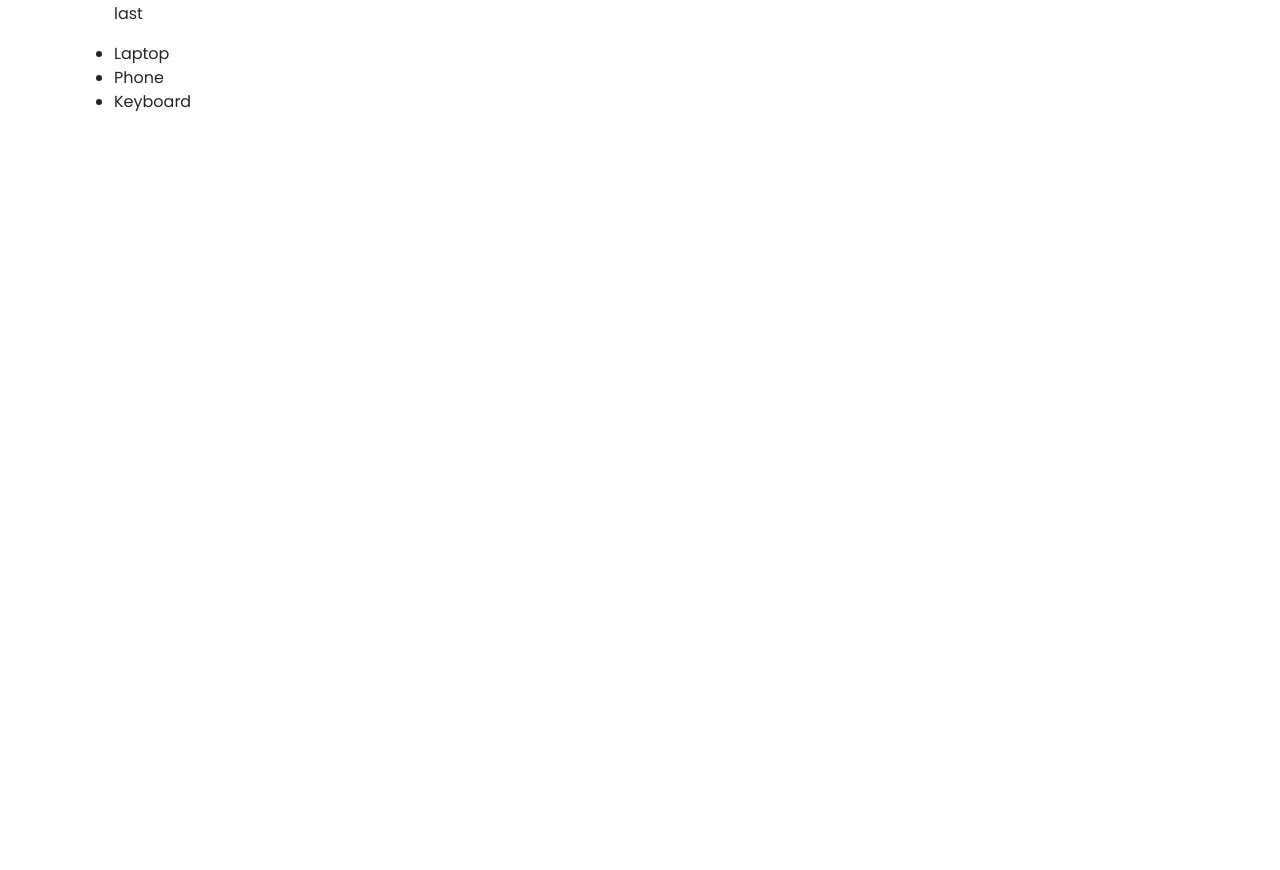
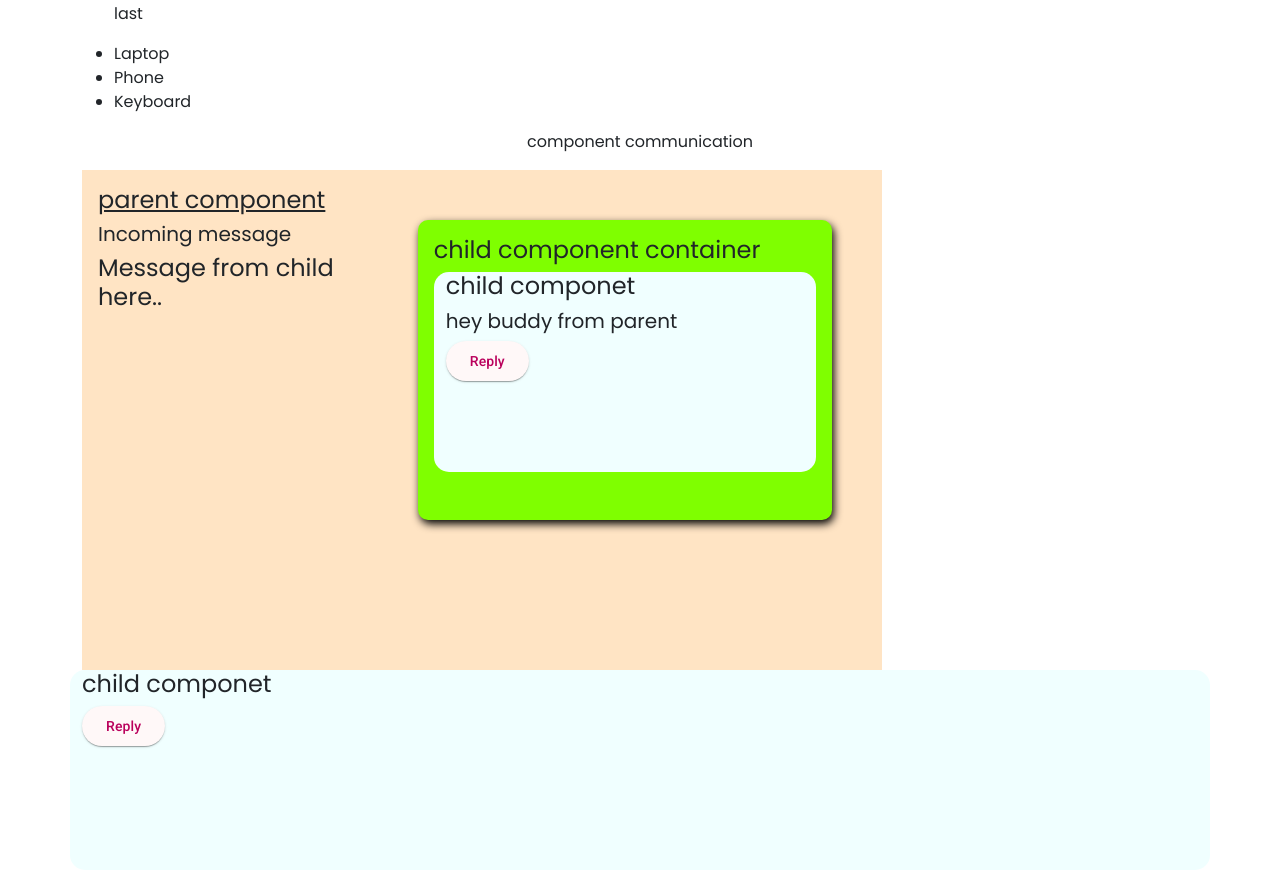
Before and after one commit to karthikeya-mamillapalli/angular19, an Angular app in the folder project_19/: page / in a window 1280 px wide. Shown: the part 3540-4410 px from the top of the page. Before the commit the page ends 3670 px from the top, so only its background shows below. Built offline with nearby package versions, Linux system fonts and the light colour scheme.

Commit message:
component communication using input output

```diff
--- a/project_19/src/app/app.component.html
+++ b/project_19/src/app/app.component.html
@@ -10,3 +10,5 @@
 <app-if></app-if>
 <app-switch></app-switch>
 <app-for></app-for>
+<app-sender></app-sender>
+<app-receiver></app-receiver>
--- a/project_19/src/app/app.component.ts
+++ b/project_19/src/app/app.component.ts
@@ -11,10 +11,12 @@ import { TwoWayDataBindingComponent } from "./components/two-way-data-binding/tw
 import { IfComponent } from "./components/if/if.component";
 import { SwitchComponent } from "./components/switch/switch.component";
 import { ForComponent } from "./components/for/for.component";
+import { SenderComponent } from "./components/sender/sender.component";
+import { ReceiverComponent } from "./components/receiver/receiver.component";
 
 @Component({
   selector: 'app-root',
-  imports: [RouterOutlet, TestComponent, InterpolationComponent, PropertyBindingComponent, StyleBindingComponent, ClassBindingComponent, EventBindingComponent, TempRefVariablesComponent, TwoWayDataBindingComponent, IfComponent, SwitchComponent, ForComponent],
+  imports: [RouterOutlet, TestComponent, InterpolationComponent, PropertyBindingComponent, StyleBindingComponent, ClassBindingComponent, EventBindingComponent, TempRefVariablesComponent, TwoWayDataBindingComponent, IfComponent, SwitchComponent, ForComponent, SenderComponent, ReceiverComponent],
   templateUrl: './app.component.html',
   styleUrl: './app.component.css'
 })
--- /dev/null
+++ b/project_19/src/app/components/receiver/receiver.component.css
@@ -0,0 +1,5 @@
+.child{
+    background-color: azure;
+    border-radius: 15px;
+    height:200px
+}
--- /dev/null
+++ b/project_19/src/app/components/receiver/receiver.component.html
@@ -0,0 +1,7 @@
+<div class="container child">
+    <h4>child componet</h4>
+    <h5>{{baby}}</h5>
+         <button mat-raised-button (click)="replyMessage()">
+           Reply
+        </button>
+</div>
--- /dev/null
+++ b/project_19/src/app/components/receiver/receiver.component.ts
@@ -0,0 +1,17 @@
+import { CommonModule } from '@angular/common';
+import { Component,EventEmitter,Input,Output } from '@angular/core';
+import { MatButtonModule } from '@angular/material/button';
+
+@Component({
+  selector: 'app-receiver',
+  imports: [CommonModule,MatButtonModule],
+  templateUrl: './receiver.component.html',
+  styleUrl: './receiver.component.css'
+})
+export class ReceiverComponent {
+@Input() baby:any
+@Output() reply=new EventEmitter()
+replyMessage(){
+this.reply.emit('ahh child message');
+}
+}
--- /dev/null
+++ b/project_19/src/app/components/sender/sender.component.css
@@ -0,0 +1,16 @@
+.parent{
+    width:800px;
+    height: 500px;
+    background-color: bisque;
+    display:flex;
+    justify-content: space-between;
+}
+
+.child{
+    width:500px;
+    height: 300px;
+    background-color:chartreuse;
+    margin: 50px;
+    border-radius: 10px;
+    box-shadow: 2px 4px 8px #000;
+}
--- /dev/null
+++ b/project_19/src/app/components/sender/sender.component.html
@@ -0,0 +1,23 @@
+
+<div style="display: flex;justify-content: center;">
+    <p style="font-size: 25px; color: purple;"></p>
+    <p>component communication</p>
+</div>
+
+<div class="container">
+    <div class="parent">
+        <div class="p-3">
+          <h4><u>parent component</u></h4>
+          <h5>Incoming message</h5>
+          <h4>{{incomingMsg}}</h4>
+          <h4>Message from child here..</h4>
+        </div>
+
+    <div class="child">
+        <div class="p-3">
+            <h4>child component container</h4>
+            <app-receiver (reply)="incomingMsg=$event" [baby]="message"></app-receiver>
+        </div>
+    </div>
+    </div>
+</div>
--- /dev/null
+++ b/project_19/src/app/components/sender/sender.component.ts
@@ -0,0 +1,15 @@
+import { CommonModule } from '@angular/common';
+import { Component } from '@angular/core';
+import { ReceiverComponent } from '../receiver/receiver.component';
+
+@Component({
+  selector: 'app-sender',
+  imports: [CommonModule,ReceiverComponent],
+  templateUrl: './sender.component.html',
+  styleUrl: './sender.component.css'
+})
+export class SenderComponent {
+message="hey buddy from parent"
+incomingMsg=''
+
+}
```
